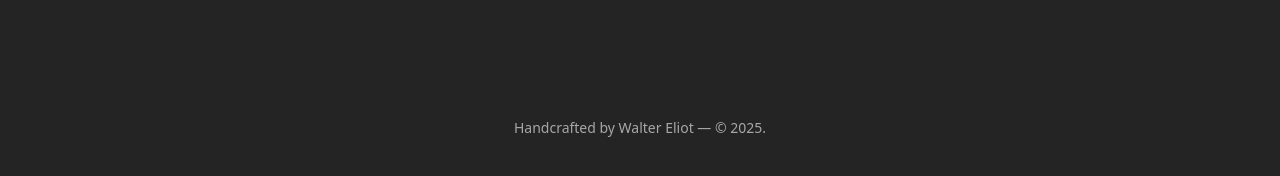
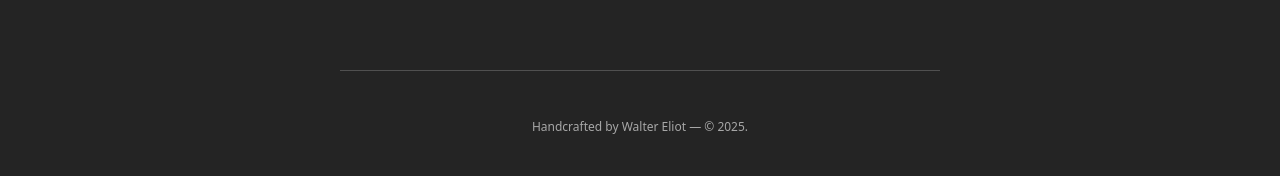
Before and after one commit to zafopyss/portfolio-website, a React (Vite) app: page /#experiences in a window 1280 px wide. Shown: the part 4244-4420 px from the top of the page. Built offline with nearby package versions, Linux system fonts and the light colour scheme.

Commit message:
fix footer section

```diff
--- a/index.html
+++ b/index.html
@@ -12,7 +12,7 @@
     <link href="/src/index.css" rel="stylesheet"/>
     <script type="module" src="/src/main.tsx"></script>
       <style>
-        /* *{outline:1px solid red !important;} */
+         /* *{outline:1px solid red !important;} */
 
       </style>
 
--- a/src/App.tsx
+++ b/src/App.tsx
@@ -47,7 +47,7 @@ function App() {
 
         <ContactSection />
 
-        <footer className="py-12 text-center text-sm text-white/60">
+        <footer className="mx-60 pb-12 pt-12 border-t border-white/20 text-center text-xs text-white/60">
           Handcrafted by Walter Eliot — © 2025.
         </footer>
 
```
